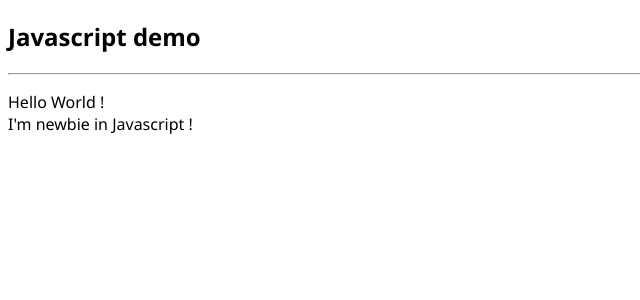
After one commit to thuyle2000/T1.2309.M1, a PHP site: page /d06_js1.html in a window 1280 px wide. The commit adds this page. Shown: the top 300 px of the page, without its empty margins (0-640 px from the left). Run offline with PHP 8.4, Linux system fonts and the light colour scheme.

Commit message:
Upload Nov 7, 2023

```diff
--- a/2.BMW/css/d04.css
+++ b/2.BMW/css/d04.css
@@ -72,6 +72,7 @@ footer{
 table{
     border: thin solid burlywood;
     box-shadow: 3px 3px 3px gainsboro;
+    border-collapse: collapse;
 }
 
 thead{
--- /dev/null
+++ b/2.BMW/d06_js1.html
@@ -0,0 +1,20 @@
+<!DOCTYPE html>
+<html lang="en">
+
+<head>
+    <meta charset="UTF-8">
+    <meta name="viewport" content="width=device-width, initial-scale=1.0">
+    <title>js-demo</title>
+    <link rel="stylesheet" href="css/d04.css">
+</head>
+
+<body>
+    <h2>Javascript demo</h2>
+    <hr>
+    <script>
+        document.write("<p> Hello World ! <br/>");
+        document.write("I'm newbie in Javascript !</p>");
+    </script>
+</body>
+
+</html>
```
